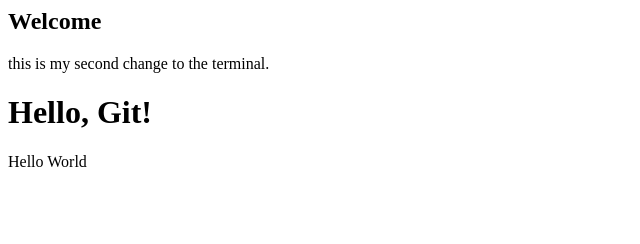
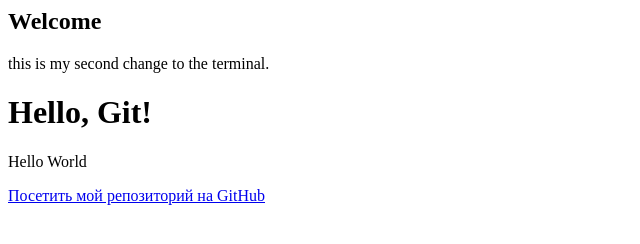
Before and after one commit to T1ma-iitu/project-temow, a plain HTML site: page index.html in a window 1280 px wide. Shown: the whole page, without its empty margins (0-640 px from the left). Drawn offline with Linux system fonts and the light colour scheme.

Commit message:
Добавил ссылку на репозиторий GitHub

```diff
--- a/index.html
+++ b/index.html
@@ -5,3 +5,4 @@
 <h1>Hello, Git!</h1>
 <title>My First Commit</title>
 <p>Hello World</p>
+<a href="https://github.com/T1ma-iitu/project-temow" target="_blank">Посетить мой репозиторий на GitHub</a>
```
